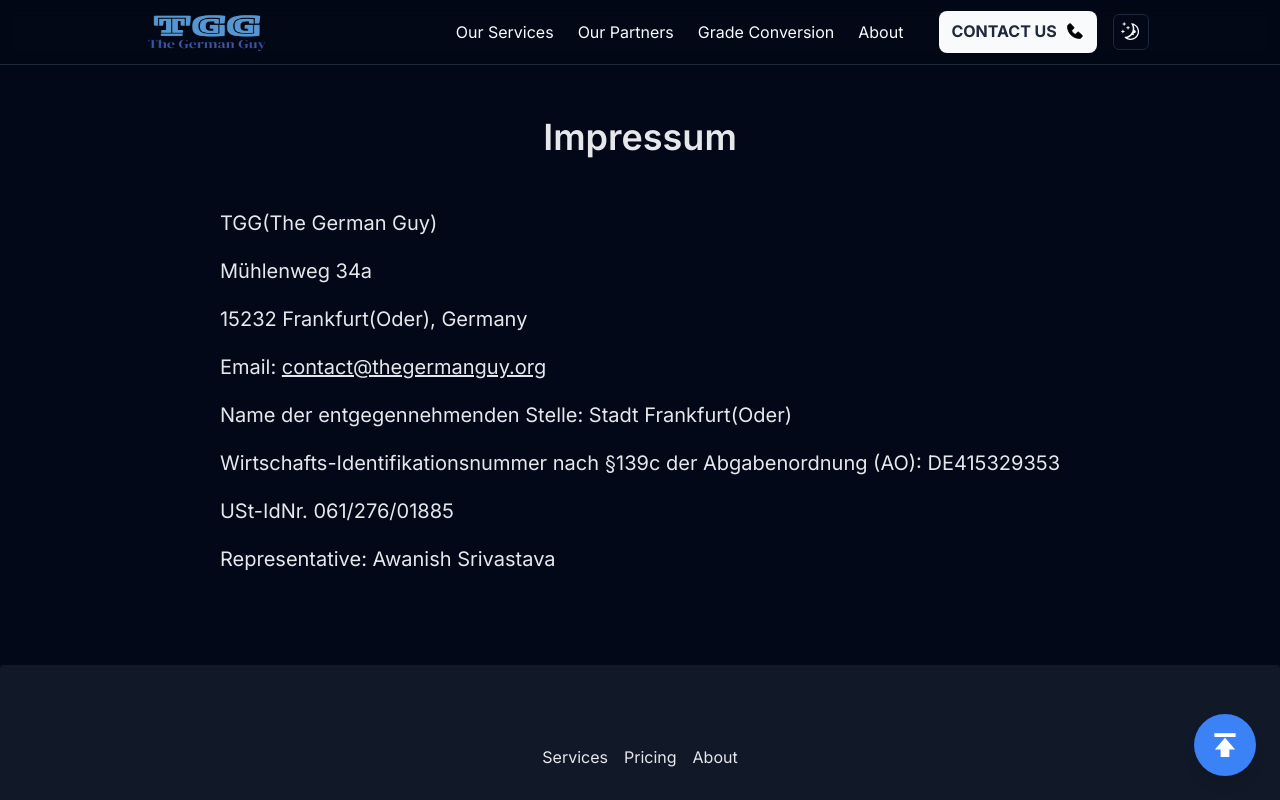
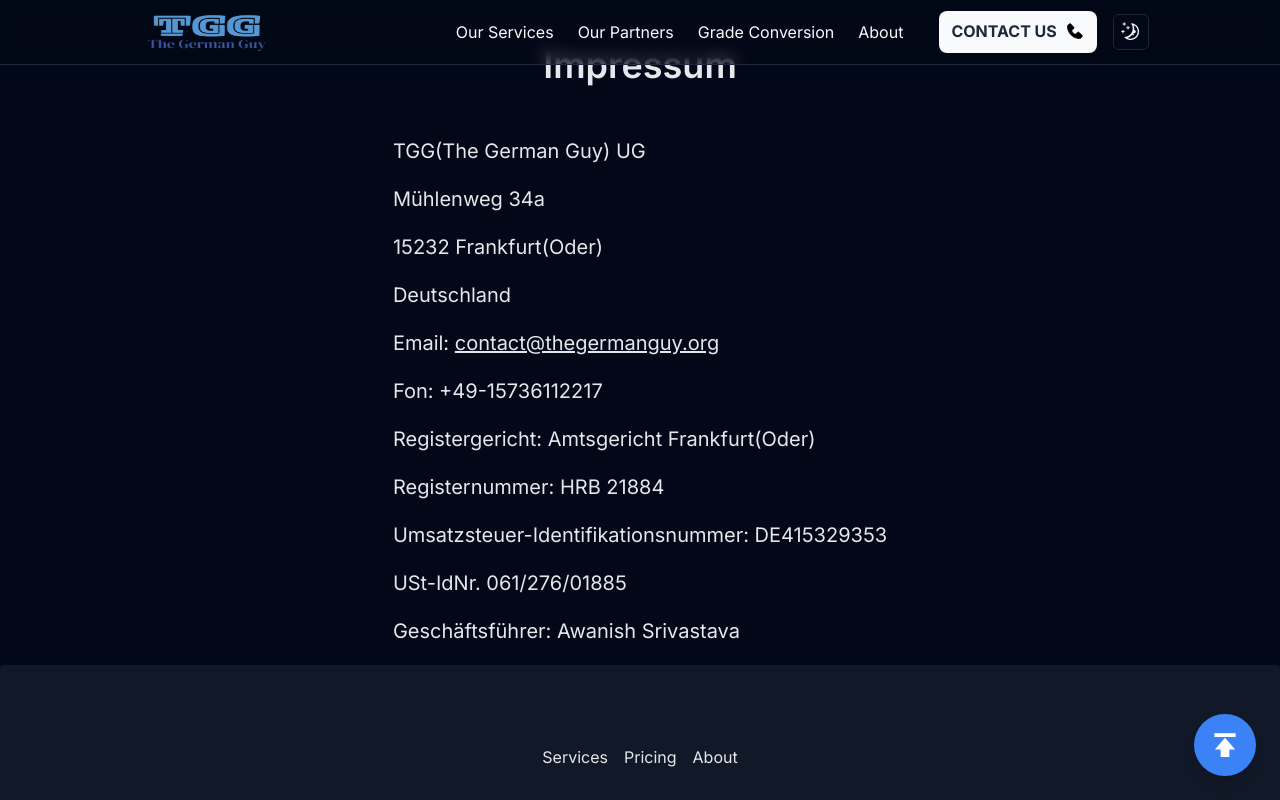
Before and after one commit to janak1998/the-german-guy, a Next.js app: page /impressum in a window 1280 px wide. Shown: the top 800 px of the page. Built offline with nearby package versions, Linux system fonts and the light colour scheme.

Commit message:
impressum update

```diff
--- a/app/impressum/page.js
+++ b/app/impressum/page.js
@@ -5,14 +5,17 @@ const page = () => {
     <div className="flex justify-center items-center h-[600px] px-4 py-10">
         <div className="flex flex-col mb-10 text-xl text-left text-gray-800 dark:text-gray-200 w-fit gap-5">
           <h1 className="text-4xl font-semibold mb-8 text-center">Impressum</h1>
-          <p>TGG(The German Guy)</p>
+          <p>TGG(The German Guy) UG</p>
           <p>Mühlenweg 34a</p>
-          <p>15232 Frankfurt(Oder), Germany</p>
+          <p>15232 Frankfurt(Oder)</p>
+          <p>Deutschland</p>
           <p>Email: <a href="mailto:contact@thegermanguy.org" className="underline">contact@thegermanguy.org</a></p>
-          <p>Name der entgegennehmenden Stelle: Stadt Frankfurt(Oder)</p>
-          <p>Wirtschafts-Identifikationsnummer nach §139c der Abgabenordnung (AO): DE415329353</p>
+          <p>Fon: +49-15736112217</p>
+          <p>Registergericht: Amtsgericht Frankfurt(Oder)</p>
+          <p>Registernummer: HRB 21884</p>
+          <p>Umsatzsteuer-Identifikationsnummer: DE415329353</p>
           <p>USt-IdNr. 061/276/01885</p>
-          <p>Representative: Awanish Srivastava</p>
+          <p>Geschäftsführer: Awanish Srivastava</p>
           </div>
     </div>
   )
```
